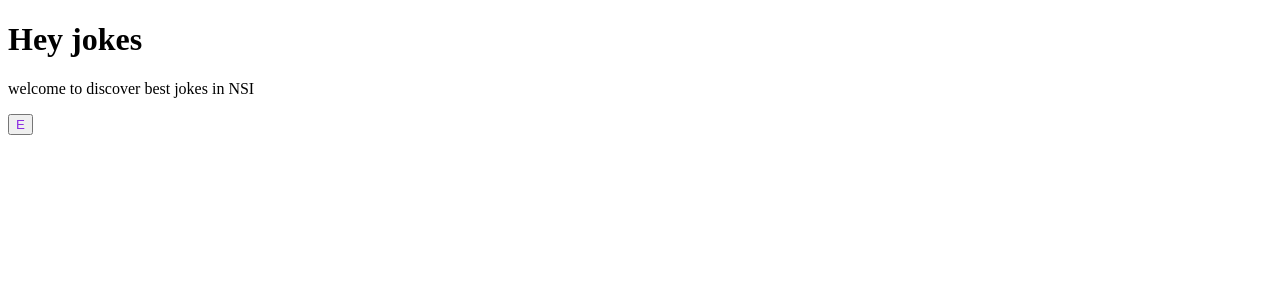
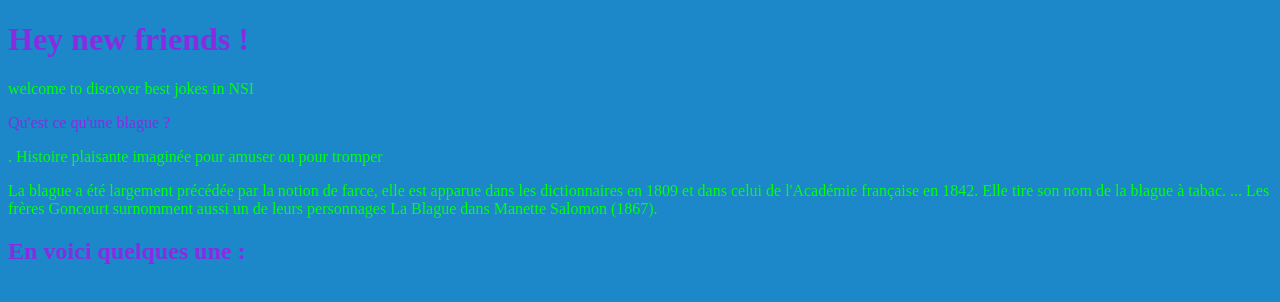
Before and after one commit to Alpagateau/NotreSite, a plain HTML site: page page.html in a window 1280 px wide. Drawn offline with Linux system fonts and the light colour scheme; files that its build step writes are made by us from their sources.

Commit message:
Updated work

```diff
--- a/page.html
+++ b/page.html
@@ -2,12 +2,17 @@
 <!DOCTYPE html>
 <html>
     <head>
-
+        <link href="style/style.css" rel="stylesheet">
     </head>
     <body>
-        <h1>Hey jokes</h1>
+        <h1>Hey new friends !</h1>
         <p>welcome to discover best jokes in NSI</p>
-        <button>E</button>
+        <p1>Qu'est ce qu'une blague ?</p1>
+        <p>. Histoire plaisante imaginée pour amuser ou pour tromper</p>
+        <p>La blague a été largement précédée par la notion de farce, elle est apparue dans les dictionnaires en 1809 et dans celui de l'Académie française en 1842. Elle tire son nom de la blague à tabac. ... Les frères Goncourt surnomment aussi un de leurs personnages La Blague dans Manette Salomon (1867).</p>
+    </body>
+
+    <body>
+        <h2>En voici quelques une :</h2>
     </body>
 </html>
-<link href="style.css" rel="stylesheet" type="text/css" />
--- a/style/style.css
+++ b/style/style.css
@@ -1,6 +1,17 @@
-button{
-    color: red;
+
+
+body
+{
+    background-color: #1c87c9;
+
 }
-button{
+
+p
+{
+    color: rgb(0, 255, 13);
+
+}
+body
+{
     color: blueviolet;
 }
```
